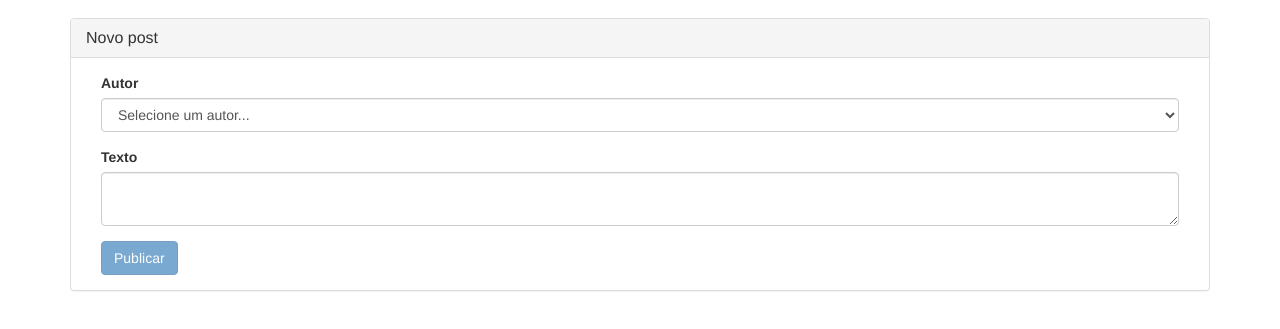
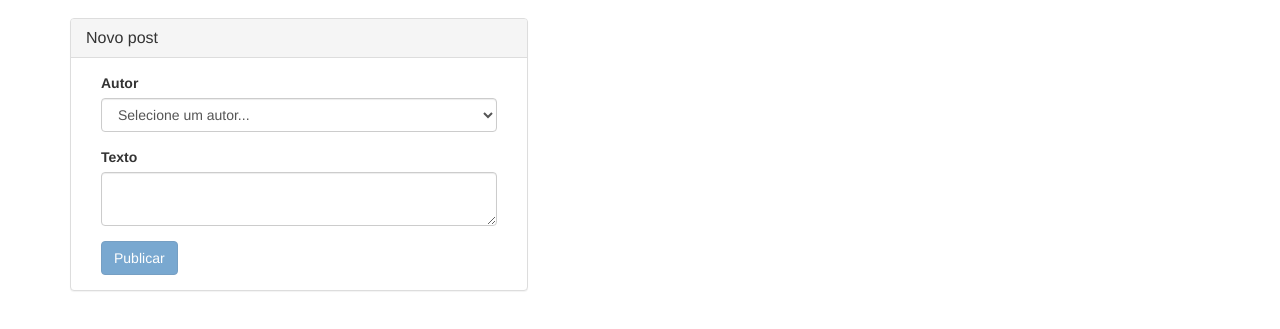
Before and after one commit to brunovinicius/ECET-2014-MODERN-WEB-APPS, a website: page index.html at #!/posts in a window 1280 px wide. Shown: the part 53-382 px from the top of the page. Drawn offline with nearby package versions, Linux system fonts and the light colour scheme; some packages are replaced by stand-ins of ours; no server answers.

Commit message:
Changed post box size

```diff
--- a/app/partials/posts.html
+++ b/app/partials/posts.html
@@ -1,3 +1,5 @@
+<div class="row">
+	<div class="col-xs-12 col-md-5">
 		<div class="panel panel-default">
 			<div class="panel-heading">
 				<h3 class="panel-title">Novo post</h3>
@@ -23,7 +25,9 @@
 				</div>
 			</div>
 		</div>
+	</div>
 
-<div class="list-group" >
+	<div class="list-group col-xs-12 col-md-7">
 		<chirper-post data="post" ng-repeat="post in posts | orderBy:'id':true"></chirper-post>
 	</div>
+</div>
```
Lines whose indentation alone changed are shown as unchanged.
